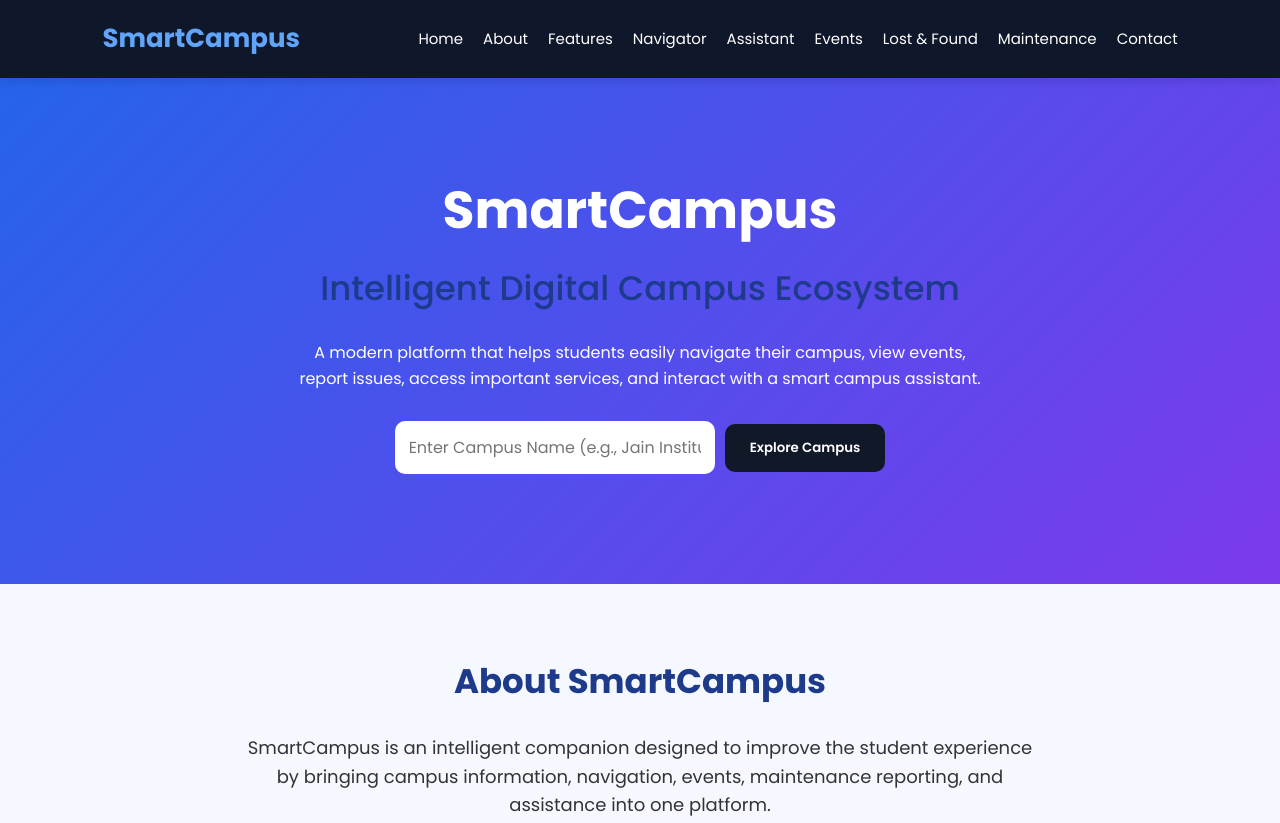
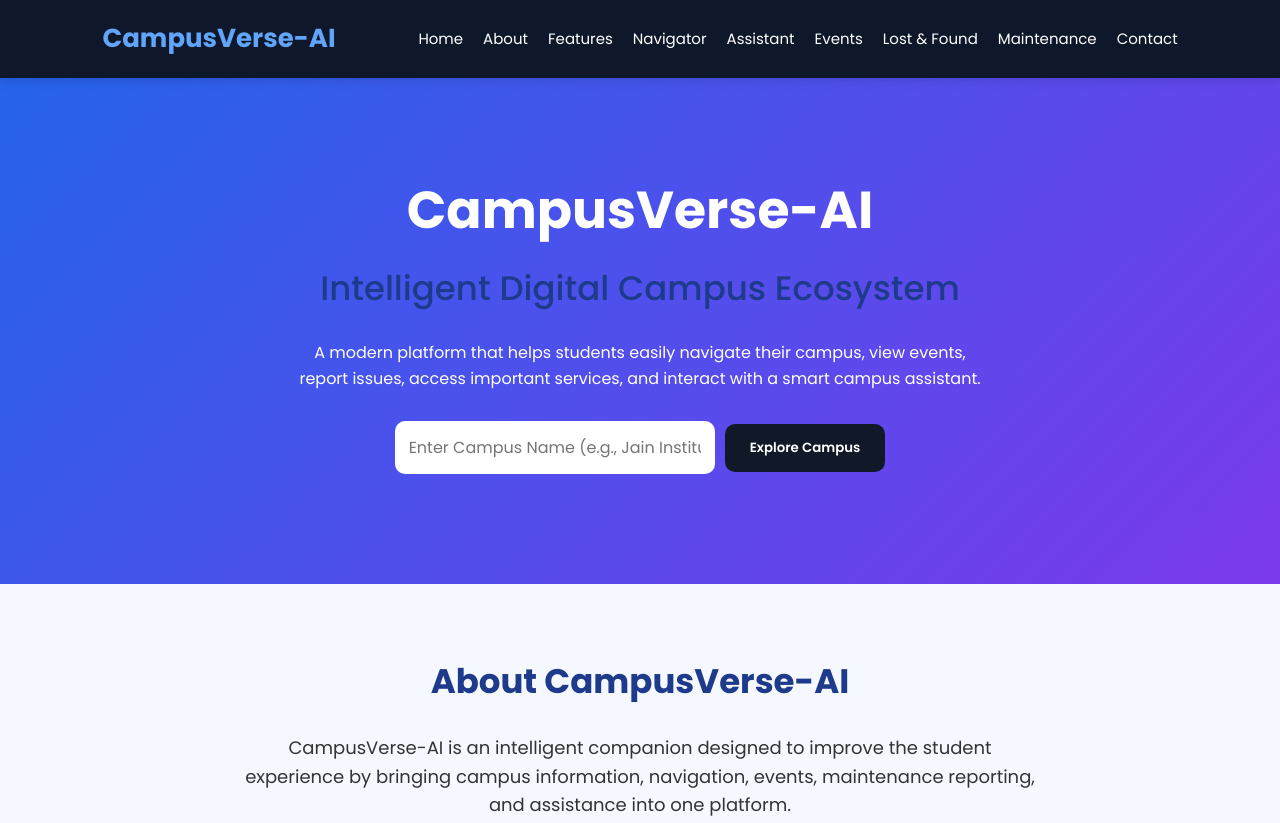
Before and after one commit to Stuti-Goudar/campuspilot-ai, a plain HTML site: page index.html in a window 1280 px wide. Shown: the top 823 px of the page. Drawn offline with Linux system fonts and the light colour scheme.

Commit message:
Rename SmartCampus to CampusVerse-AI
Updated the title and branding from SmartCampus to CampusVerse-AI. Adjusted contact information and section titles accordingly.

```diff
--- a/index.html
+++ b/index.html
@@ -3,7 +3,7 @@
 <head>
     <meta charset="UTF-8">
     <meta name="viewport" content="width=device-width, initial-scale=1.0">
-    <title>SmartCampus</title>
+    <title>CampusVerse-AI</title>
 
     <!-- Stylesheet -->
     <link rel="stylesheet" href="style.css">
@@ -20,7 +20,7 @@
 
     <!-- Navigation -->
     <nav>
-        <div class="logo">SmartCampus</div>
+        <div class="logo">CampusVerse-AI</div>
         <ul>
             <li><a href="#home">Home</a></li>
             <li><a href="#about">About</a></li>
@@ -36,7 +36,7 @@
 
     <!-- Hero Section -->
     <section class="hero" id="home">
-        <h1>SmartCampus</h1>
+        <h1>CampusVerse-AI</h1>
         <h2>Intelligent Digital Campus Ecosystem</h2>
         <p>
             A modern platform that helps students easily navigate their campus,
@@ -54,9 +54,9 @@
 
     <!-- About -->
     <section id="about">
-        <h2>About SmartCampus</h2>
+        <h2>About CampusVerse-AI</h2>
         <p>
-            SmartCampus is an intelligent companion designed to improve the
+            CampusVerse-AI is an intelligent companion designed to improve the
             student experience by bringing campus information, navigation,
             events, maintenance reporting, and assistance into one platform.
         </p>
@@ -161,7 +161,7 @@
     <!-- Contact -->
     <section id="contact">
         <h2>Contact Us</h2>
-        <p>✉️ Email: contact@smartcampus.edu</p>
+        <p>✉️ Email: contact@CampusVerse-AI.edu</p>
         <p>📞 Admissions: +91 98765 43210</p>
         <p>📞 Admin Office: +91 98765 43211</p>
         <p>📞 Helpline / Support: +91 98765 43212</p>
@@ -169,7 +169,7 @@
 
     <!-- Footer -->
     <footer>
-        <p>© 2026 SmartCampus | Designed for Educational Purpose</p>
+        <p>© 2026 CampusVerse-AI | Designed for Educational Purpose</p>
     </footer>
 
 </body>
```
